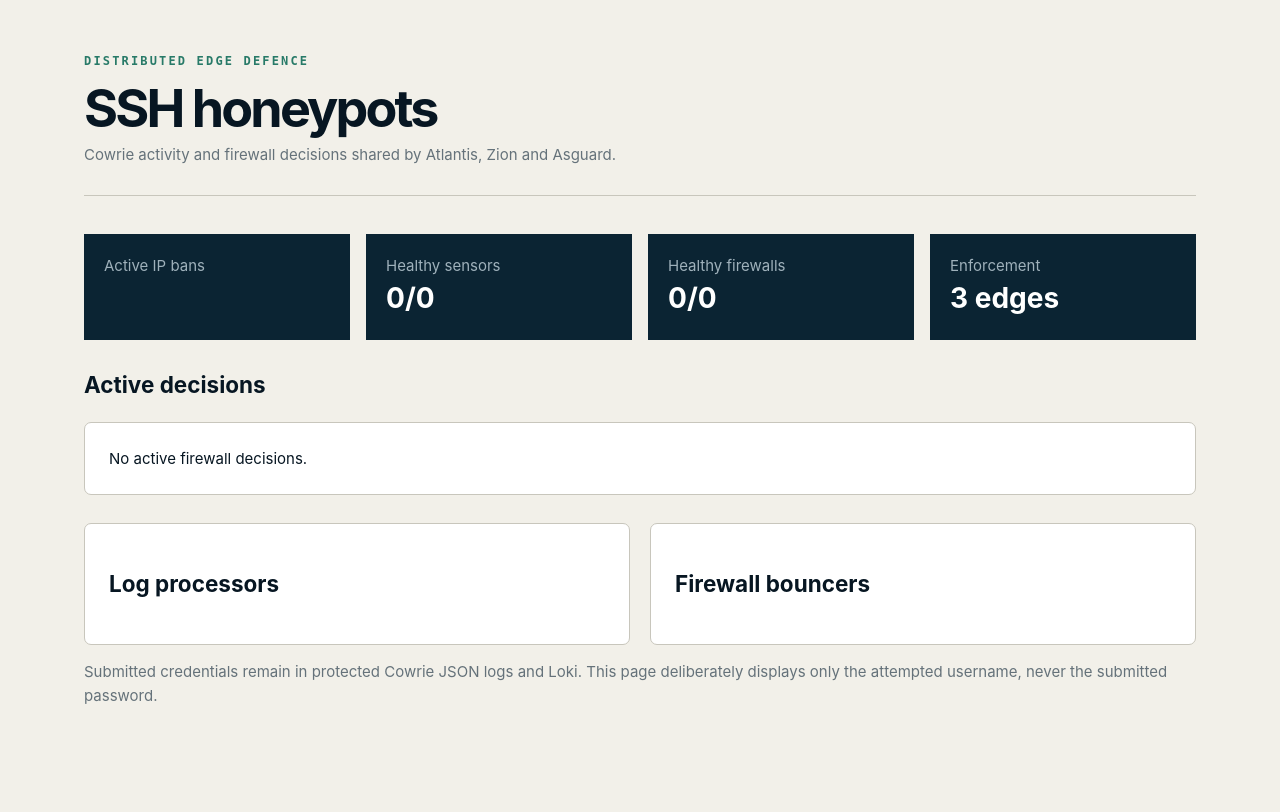
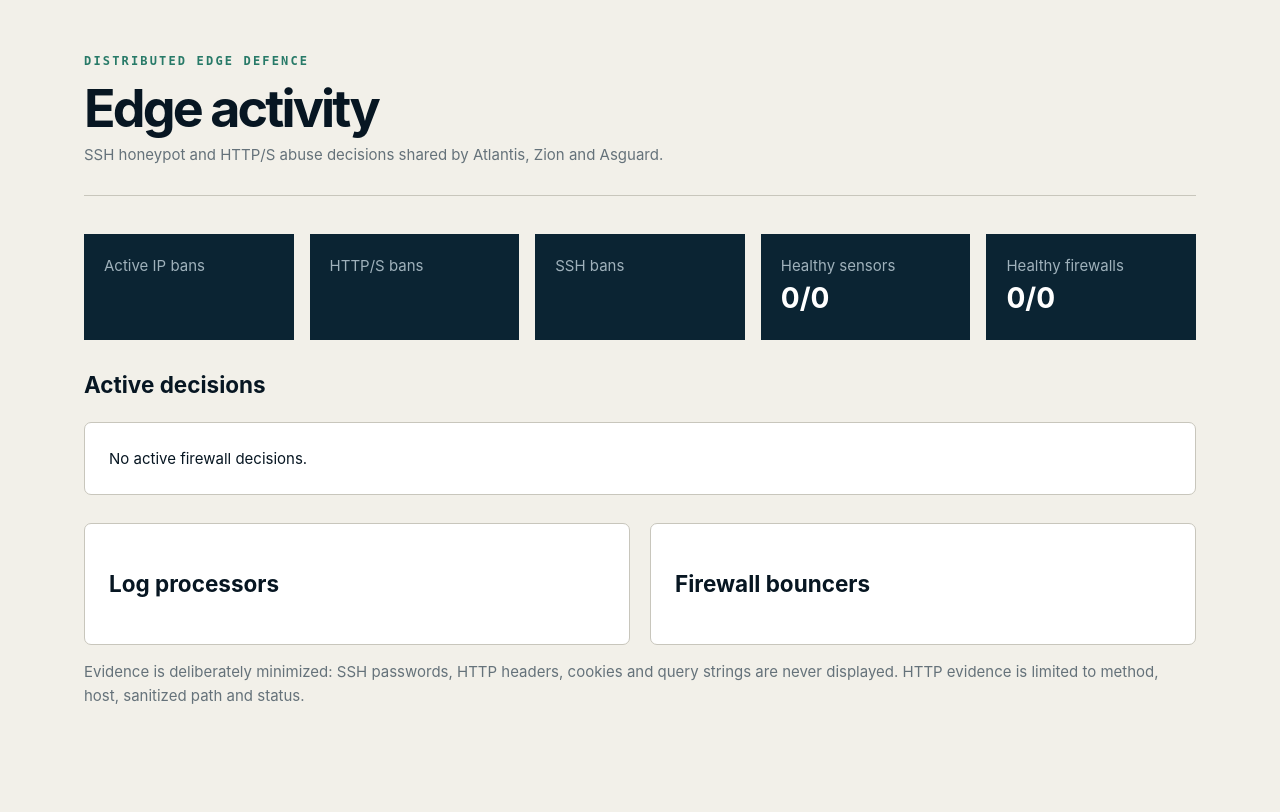
Before and after one commit to edwardtls/images, a Python web app: template cluster-factory-portal/app/templates/security.html in a window 1280 px wide. Shown: the part 72-884 px from the top of the page. Run offline with Jinja, Linux system fonts and the light colour scheme; the template is opened without the code that fills it, so the values that code supplies are empty.

Commit message:
Show HTTP abuse evidence in Factory

```diff
--- a/cluster-factory-portal/app/static/cluster.css
+++ b/cluster-factory-portal/app/static/cluster.css
@@ -12,6 +12,8 @@
 .security-table .tr{grid-template-columns:1.05fr 1.2fr .8fr 1.3fr 1.45fr .8fr .65fr;align-items:center;gap:12px}
 .security-table .tr small{display:block;overflow-wrap:anywhere}
 .security-table form{margin:0}
+.security-metrics{grid-template-columns:repeat(5,minmax(0,1fr))}
+@media(max-width:900px){.security-metrics{grid-template-columns:repeat(2,minmax(0,1fr))}}
 .compact{padding:7px 10px}
 .security-health{margin-top:28px}
 @media(max-width:760px){.danger-zone{grid-template-columns:1fr}}
--- a/cluster-factory-portal/app/templates/security.html
+++ b/cluster-factory-portal/app/templates/security.html
@@ -1,17 +1,18 @@
 {% extends "base.html" %}{% block title %}Edge security · Factory{% endblock %}{% block content %}
-<section class="page-head"><div><div class="eyebrow">Distributed edge defence</div><h1>SSH honeypots</h1><p>Cowrie activity and firewall decisions shared by Atlantis, Zion and Asguard.</p></div></section>
+<section class="page-head"><div><div class="eyebrow">Distributed edge defence</div><h1>Edge activity</h1><p>SSH honeypot and HTTP/S abuse decisions shared by Atlantis, Zion and Asguard.</p></div></section>
 {% if error %}<section class="warning"><strong>Security status is temporarily unavailable.</strong><span>{{ error }}</span></section>
 {% else %}
-<section class="metrics">
+<section class="metrics security-metrics">
   <article><span>Active IP bans</span><strong>{{ status.active_bans }}</strong></article>
+  <article><span>HTTP/S bans</span><strong>{{ status.http_bans }}</strong></article>
+  <article><span>SSH bans</span><strong>{{ status.ssh_bans }}</strong></article>
   <article><span>Healthy sensors</span><strong>{{ status.sensors|selectattr('healthy')|list|length }}/{{ status.sensors|length }}</strong></article>
   <article><span>Healthy firewalls</span><strong>{{ status.bouncers|selectattr('healthy')|list|length }}/{{ status.bouncers|length }}</strong></article>
-  <article><span>Enforcement</span><strong>3 edges</strong></article>
 </section>
 <section><h2>Active decisions</h2>
-{% if status.decisions %}<div class="table security-table"><div class="tr th"><span>Address</span><span>Sensor / target</span><span>Attempted user</span><span>Country / network</span><span>Reason</span><span>Remaining</span><span>Action</span></div>
-{% for decision in status.decisions %}<div class="tr"><span class="mono">{{ decision.ip }}</span><span>{{ decision.sensor }}<small>{{ decision.target_host }}</small></span><span class="mono">{{ decision.target_user or '—' }}</span><span>{{ decision.country or '—' }}<small>{{ decision.network or 'Unknown network' }}</small></span><span>{{ decision.scenario }}</span><span class="mono">{{ decision.duration }}</span><span>{% if admin %}<form method="post" action="/security/bans/{{ decision.ip }}/delete" data-confirm="Remove the distributed ban for {{ decision.ip }}?"><input type="hidden" name="csrf" value="{{ csrf }}"><button class="danger compact">Remove</button></form>{% else %}<span class="muted">Admin only</span>{% endif %}</span></div>{% endfor %}</div>
+{% if status.decisions %}<div class="table security-table"><div class="tr th"><span>Address</span><span>Service / evidence</span><span>Sensor / target</span><span>Country / network</span><span>Reason</span><span>Remaining</span><span>Action</span></div>
+{% for decision in status.decisions %}<div class="tr"><span class="mono">{{ decision.ip }}</span><span>{{ decision.service }}{% if decision.service == 'HTTP/S' %}<small class="mono">{{ decision.http_method or 'REQUEST' }} {{ decision.http_path or '—' }}{% if decision.http_status %} → {{ decision.http_status }}{% endif %}</small>{% else %}<small>user: <span class="mono">{{ decision.target_user or '—' }}</span></small>{% endif %}</span><span>{{ decision.sensor }}<small>{{ decision.target_host }}</small></span><span>{{ decision.country or '—' }}<small>{{ decision.network or 'Unknown network' }}</small></span><span>{{ decision.scenario }}</span><span class="mono">{{ decision.duration }}</span><span>{% if admin %}<form method="post" action="/security/bans/{{ decision.ip }}/delete" data-confirm="Remove the distributed ban for {{ decision.ip }}?"><input type="hidden" name="csrf" value="{{ csrf }}"><button class="danger compact">Remove</button></form>{% else %}<span class="muted">Admin only</span>{% endif %}</span></div>{% endfor %}</div>
 {% else %}<div class="empty">No active firewall decisions.</div>{% endif %}</section>
 <section class="split security-health"><div class="panel"><h2>Log processors</h2><div class="mini-list">{% for sensor in status.sensors %}<div><span>{{ sensor.name }}</span><span class="status {{ 'ready' if sensor.healthy else '' }}">{{ 'healthy' if sensor.healthy else 'unhealthy' }}</span></div>{% endfor %}</div></div><div class="panel"><h2>Firewall bouncers</h2><div class="mini-list">{% for bouncer in status.bouncers %}<div><span>{{ bouncer.name }}</span><span class="status {{ 'ready' if bouncer.healthy else '' }}">{{ 'healthy' if bouncer.healthy else 'unhealthy' }}</span></div>{% endfor %}</div></div></section>
-<p class="note">Submitted credentials remain in protected Cowrie JSON logs and Loki. This page deliberately displays only the attempted username, never the submitted password.</p>
+<p class="note">Evidence is deliberately minimized: SSH passwords, HTTP headers, cookies and query strings are never displayed. HTTP evidence is limited to method, host, sanitized path and status.</p>
 {% endif %}{% endblock %}
```
Also changed, not shown: cluster-factory-portal/README.md.
